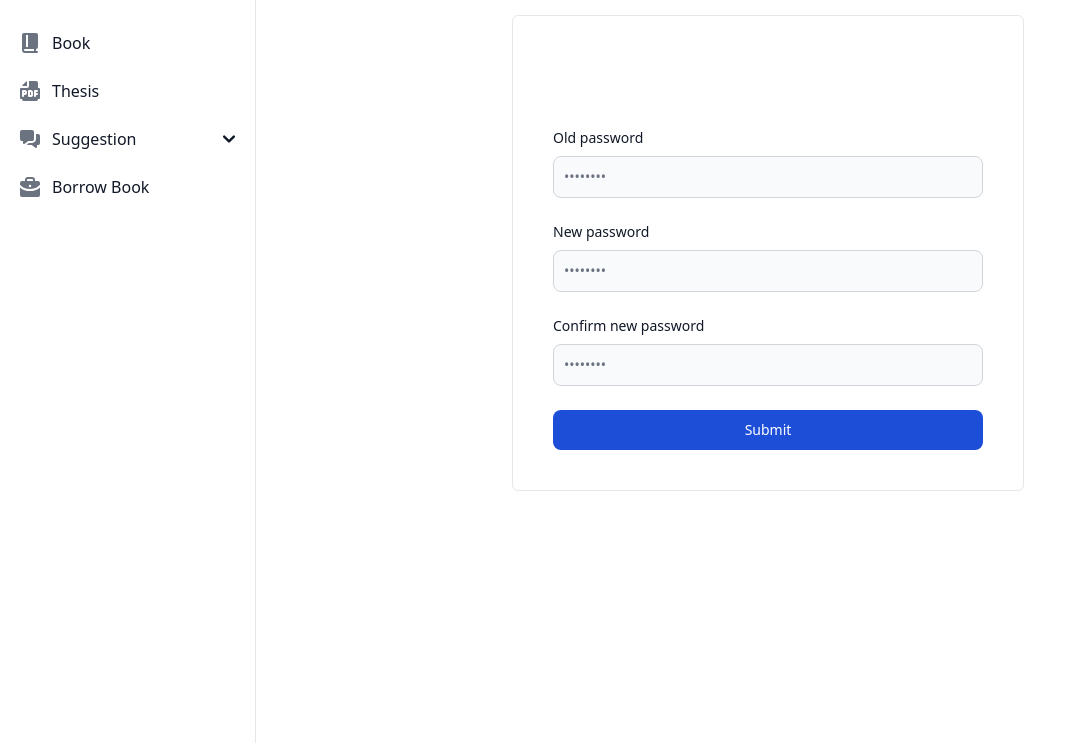
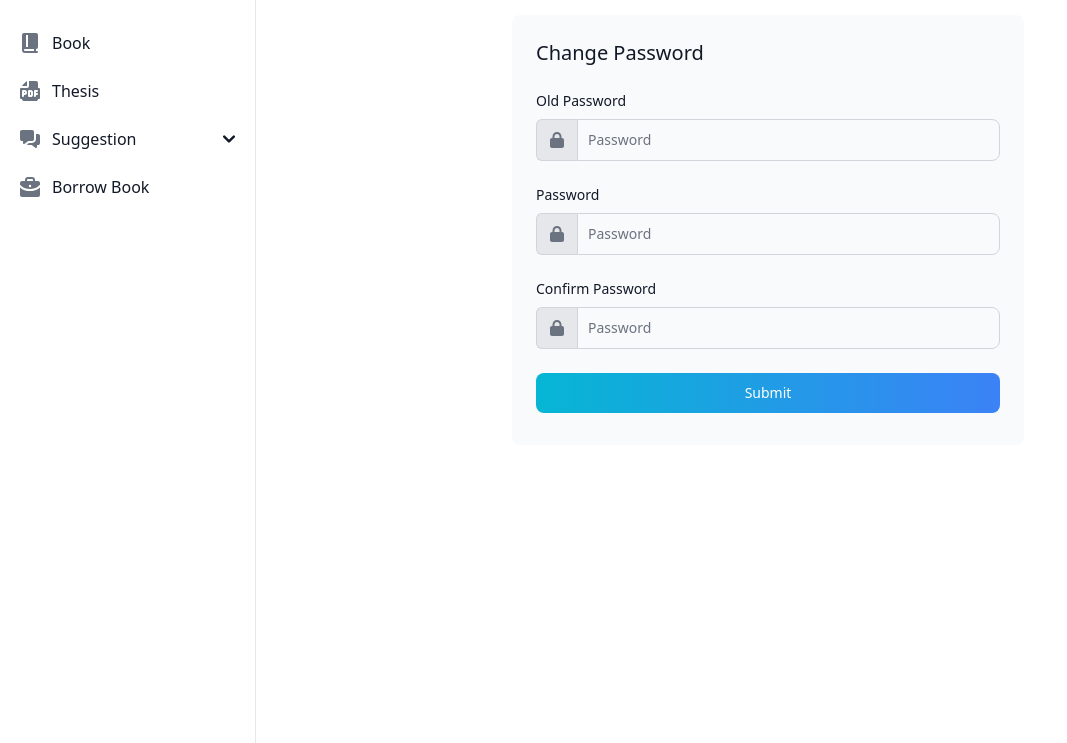
Before and after one commit to AristonCatipay/django_library_management, a Django app: page /user-profile/password/update/ in a window 1280 px wide. Shown: the part 57-800 px from the top of the page, without its empty margins (0-1067 px from the left). Run offline with Django 4.2, Linux system fonts and the light colour scheme; the visitor is signed in with stand-in values (Sample User, id 1); style sheets or scripts are compiled from the project's sources; some libraries are stand-ins or nearby versions.

Commit message:
Update the design of the change password page.

```diff
--- a/user_profile/templates/profile/update_password.html
+++ b/user_profile/templates/profile/update_password.html
@@ -4,23 +4,60 @@
 
 {% block content %}
 <div class="flex justify-center">
-  <div class="w-full max-w-lg p-6 md:px-10 md:py-10 rounded-md border border-gray-200 dark:border-gray-700">
-    <h2 class="mb-10 text-2xl text-white font-bold text-center">Change Password</h2>
-    <form class="space-y-6" action="." method="post">
-        {% csrf_token %}
-        <div>
-            <label for="old_password" class="block mb-2 text-sm font-medium text-gray-900 dark:text-white">Old password</label>
-            <input type="password" name="old_password" id="old_password" placeholder="••••••••" class="bg-gray-50 border border-gray-300 text-gray-900 text-sm rounded-lg focus:ring-blue-500 focus:border-blue-500 block w-full p-2.5 dark:bg-gray-600 dark:border-gray-500 dark:placeholder-gray-400 dark:text-white" required>
-        </div>
-        <div>
-            <label for="new_password" class="block mb-2 text-sm font-medium text-gray-900 dark:text-white">New password</label>
-            <input type="password" name="new_password" id="new_password" placeholder="••••••••" class="bg-gray-50 border border-gray-300 text-gray-900 text-sm rounded-lg focus:ring-blue-500 focus:border-blue-500 block w-full p-2.5 dark:bg-gray-600 dark:border-gray-500 dark:placeholder-gray-400 dark:text-white" required>
-        </div>
-        <div>
-            <label for="confirm_new_password" class="block mb-2 text-sm font-medium text-gray-900 dark:text-white">Confirm new password</label>
-            <input type="password" name="confirm_new_password" id="confirm_new_password" placeholder="••••••••" class="bg-gray-50 border border-gray-300 text-gray-900 text-sm rounded-lg focus:ring-blue-500 focus:border-blue-500 block w-full p-2.5 dark:bg-gray-600 dark:border-gray-500 dark:placeholder-gray-400 dark:text-white" required>
-        </div>
-        <button type="submit" class="w-full text-white bg-blue-700 hover:bg-blue-800 focus:ring-4 focus:outline-none focus:ring-blue-300 font-medium rounded-lg text-sm px-5 py-2.5 text-center dark:bg-blue-600 dark:hover:bg-blue-700 dark:focus:ring-blue-800">Submit</button>
+  <div
+    class="w-full max-w-lg px-6 py-6 bg-gray-50 text-gray-500 sm:text-lg dark:text-gray-400 dark:bg-gray-700 rounded-lg">
+    <h5 class="mb-6 text-xl font-medium text-gray-900 dark:text-white">Change Password</h5>
+    <form action="." method="post">
+      {% csrf_token %}
+
+      <label for="website-admin" class="block mb-2 text-sm font-medium text-gray-900 dark:text-white">Old
+        Password</label>
+      <div class="flex mb-6">
+        <span
+          class="inline-flex items-center px-3 text-sm text-gray-900 bg-gray-200 border border-r-0 border-gray-300 rounded-l-md dark:bg-gray-700 dark:text-gray-400 dark:border-gray-600">
+          <svg class="w-4 h-4 text-gray-500 dark:text-gray-400" aria-hidden="true" xmlns="http://www.w3.org/2000/svg"
+            fill="currentColor" height="1em" viewBox="0 0 448 512">
+            <path
+              d="M144 144v48H304V144c0-44.2-35.8-80-80-80s-80 35.8-80 80zM80 192V144C80 64.5 144.5 0 224 0s144 64.5 144 144v48h16c35.3 0 64 28.7 64 64V448c0 35.3-28.7 64-64 64H64c-35.3 0-64-28.7-64-64V256c0-35.3 28.7-64 64-64H80z" />
+          </svg>
+        </span>
+        <input name="old_password" type="password" id="website-admin"
+          class="rounded-none rounded-r-lg bg-gray-50 border border-gray-300 text-gray-900 focus:ring-blue-500 focus:border-blue-500 block flex-1 min-w-0 w-full text-sm p-2.5  dark:bg-gray-700 dark:border-gray-600 dark:placeholder-gray-400 dark:text-white dark:focus:ring-blue-500 dark:focus:border-blue-500"
+          placeholder="Password" required>
+      </div>
+
+      <label for="website-admin" class="block mb-2 text-sm font-medium text-gray-900 dark:text-white">Password</label>
+      <div class="flex mb-6">
+        <span
+          class="inline-flex items-center px-3 text-sm text-gray-900 bg-gray-200 border border-r-0 border-gray-300 rounded-l-md dark:bg-gray-700 dark:text-gray-400 dark:border-gray-600">
+          <svg class="w-4 h-4 text-gray-500 dark:text-gray-400" aria-hidden="true" xmlns="http://www.w3.org/2000/svg"
+            fill="currentColor" height="1em" viewBox="0 0 448 512">
+            <path
+              d="M144 144v48H304V144c0-44.2-35.8-80-80-80s-80 35.8-80 80zM80 192V144C80 64.5 144.5 0 224 0s144 64.5 144 144v48h16c35.3 0 64 28.7 64 64V448c0 35.3-28.7 64-64 64H64c-35.3 0-64-28.7-64-64V256c0-35.3 28.7-64 64-64H80z" />
+          </svg>
+        </span>
+        <input name="new_password" type="password" id="website-admin"
+          class="rounded-none rounded-r-lg bg-gray-50 border border-gray-300 text-gray-900 focus:ring-blue-500 focus:border-blue-500 block flex-1 min-w-0 w-full text-sm p-2.5  dark:bg-gray-700 dark:border-gray-600 dark:placeholder-gray-400 dark:text-white dark:focus:ring-blue-500 dark:focus:border-blue-500"
+          placeholder="Password" required>
+      </div>
+
+      <label for="website-admin" class="block mb-2 text-sm font-medium text-gray-900 dark:text-white">Confirm
+        Password</label>
+      <div class="flex mb-6">
+        <span
+          class="inline-flex items-center px-3 text-sm text-gray-900 bg-gray-200 border border-r-0 border-gray-300 rounded-l-md dark:bg-gray-700 dark:text-gray-400 dark:border-gray-600">
+          <svg class="w-4 h-4 text-gray-500 dark:text-gray-400" aria-hidden="true" xmlns="http://www.w3.org/2000/svg"
+            fill="currentColor" height="1em" viewBox="0 0 448 512">
+            <path
+              d="M144 144v48H304V144c0-44.2-35.8-80-80-80s-80 35.8-80 80zM80 192V144C80 64.5 144.5 0 224 0s144 64.5 144 144v48h16c35.3 0 64 28.7 64 64V448c0 35.3-28.7 64-64 64H64c-35.3 0-64-28.7-64-64V256c0-35.3 28.7-64 64-64H80z" />
+          </svg>
+        </span>
+        <input name="confirm_new_password" type="password" id="website-admin"
+          class="rounded-none rounded-r-lg bg-gray-50 border border-gray-300 text-gray-900 focus:ring-blue-500 focus:border-blue-500 block flex-1 min-w-0 w-full text-sm p-2.5  dark:bg-gray-700 dark:border-gray-600 dark:placeholder-gray-400 dark:text-white dark:focus:ring-blue-500 dark:focus:border-blue-500"
+          placeholder="Password" required>
+      </div>
+      <button
+        class="w-full text-white bg-gradient-to-r from-cyan-500 to-blue-500 hover:bg-gradient-to-bl focus:ring-4 focus:outline-none focus:ring-cyan-300 dark:focus:ring-cyan-800 font-medium rounded-lg text-sm px-5 py-2.5 text-center mr-2 mb-2">Submit</button>
     </form>
   </div>
 </div>
```
